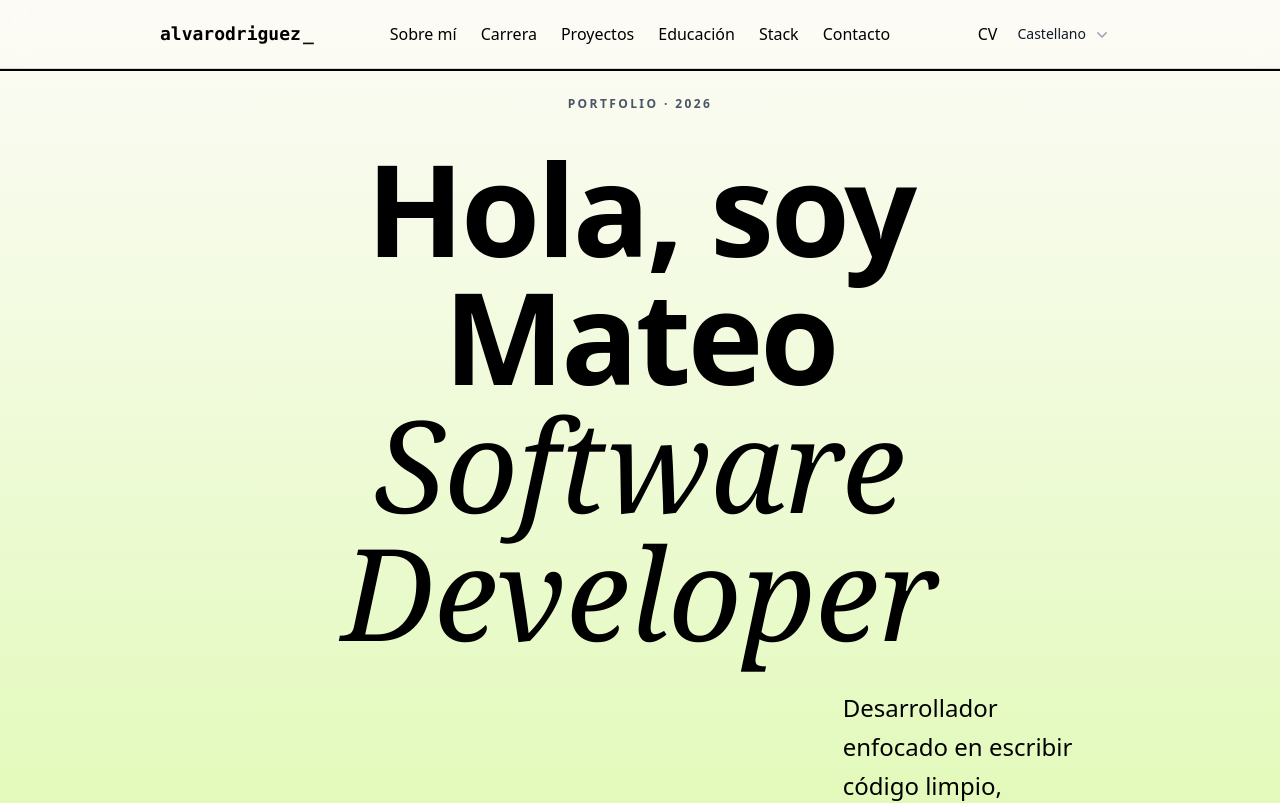
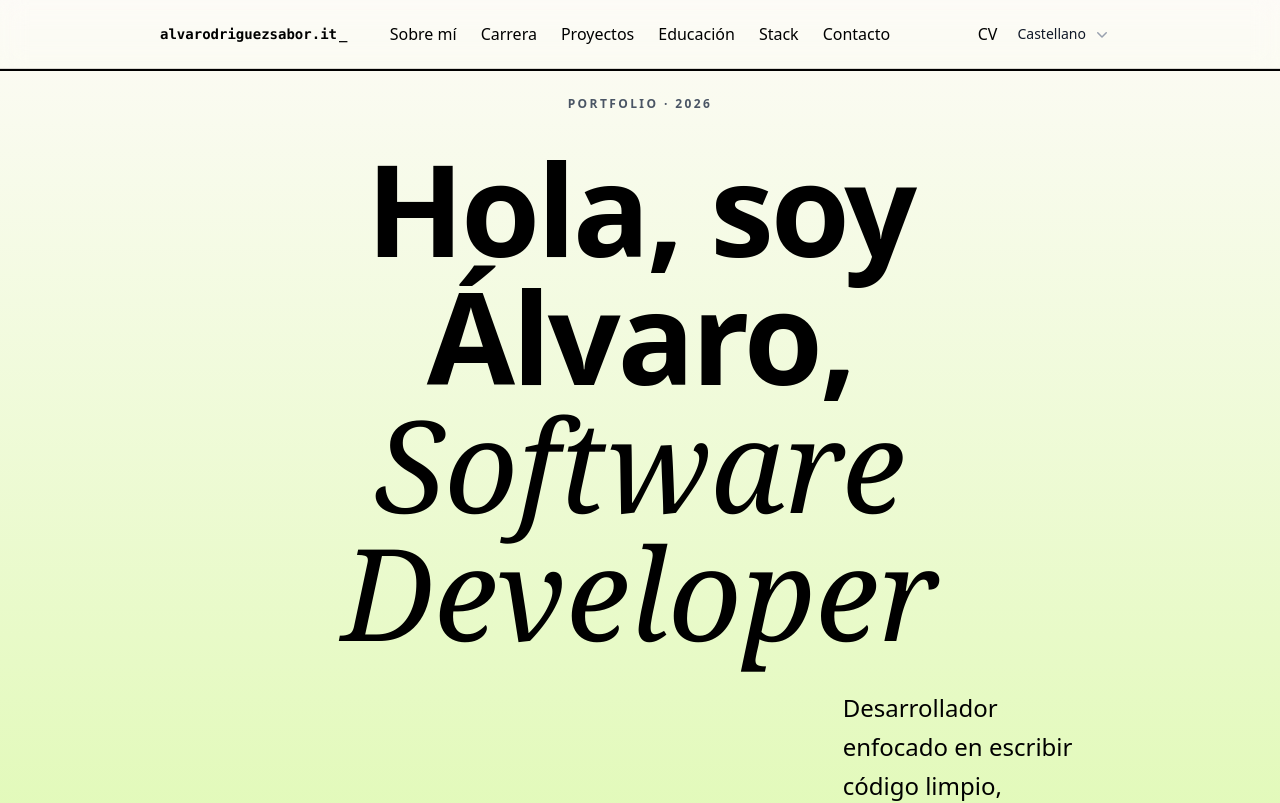
Before and after one commit to AlvaRodriguezSaborit/alvarodriguezsaborit-portfolio, a React (Vite) app: page / in a window 1280 px wide. Shown: the top 803 px of the page. Built offline with nearby package versions, Linux system fonts and the light colour scheme.

Commit message:
feat: changed hero name to Álvaro

```diff
--- a/src/components/TopBar/TopBar.tsx
+++ b/src/components/TopBar/TopBar.tsx
@@ -34,9 +34,9 @@ export default function TopBar() {
           <div className="flex flex-1 items-center">
             <a
               href="#aboutMe"
-              className="flex items-center text-black hover:text-gray-500 transition-colors font-mono font-semibold text-lg"
+              className="flex items-center text-black hover:text-gray-500 transition-colors font-mono font-semibold text-sm"
             >
-              alvarodriguez
+              alvarodriguezsabor.it
               <motion.span
                 animate={{ opacity: [1, 0, 1] }}
                 transition={{
--- a/src/i18n/en.json
+++ b/src/i18n/en.json
@@ -11,7 +11,7 @@
     "cv": "CV"
   },
   "hero": {
-    "greeting": "Hi, I'm Mateo",
+    "greeting": "Hi, I'm Álvaro,",
     "role": "Software Developer",
     "location": "Vila-real, Spain",
     "bio": "Developer focused on writing clean, scalable and maintainable code. Looking to join a team where I can add value from day one and keep growing professionally.",
--- a/src/i18n/es.json
+++ b/src/i18n/es.json
@@ -11,7 +11,7 @@
     "cv": "CV"
   },
   "hero": {
-    "greeting": "Hola, soy Mateo",
+    "greeting": "Hola, soy Álvaro,",
     "role": "Software Developer",
     "location": "Vila-real, España",
     "bio": "Desarrollador enfocado en escribir código limpio, escalable y mantenible. Busco unirme a un equipo donde pueda aportar valor desde el primer día y seguir creciendo profesionalmente.",
--- a/src/i18n/va.json
+++ b/src/i18n/va.json
@@ -11,7 +11,7 @@
     "cv": "CV"
   },
   "hero": {
-    "greeting": "Hola, soc Mateo",
+    "greeting": "Hola, soc Álvaro,",
     "role": "Software Developer",
     "location": "Vila-real, Espanya",
     "bio": "Desenvolupador enfocat a escriure codi net, escalable i mantenible. Busco unir-me a un equip on puga aportar valor des del primer dia i continuar creixent professionalment.",
```
